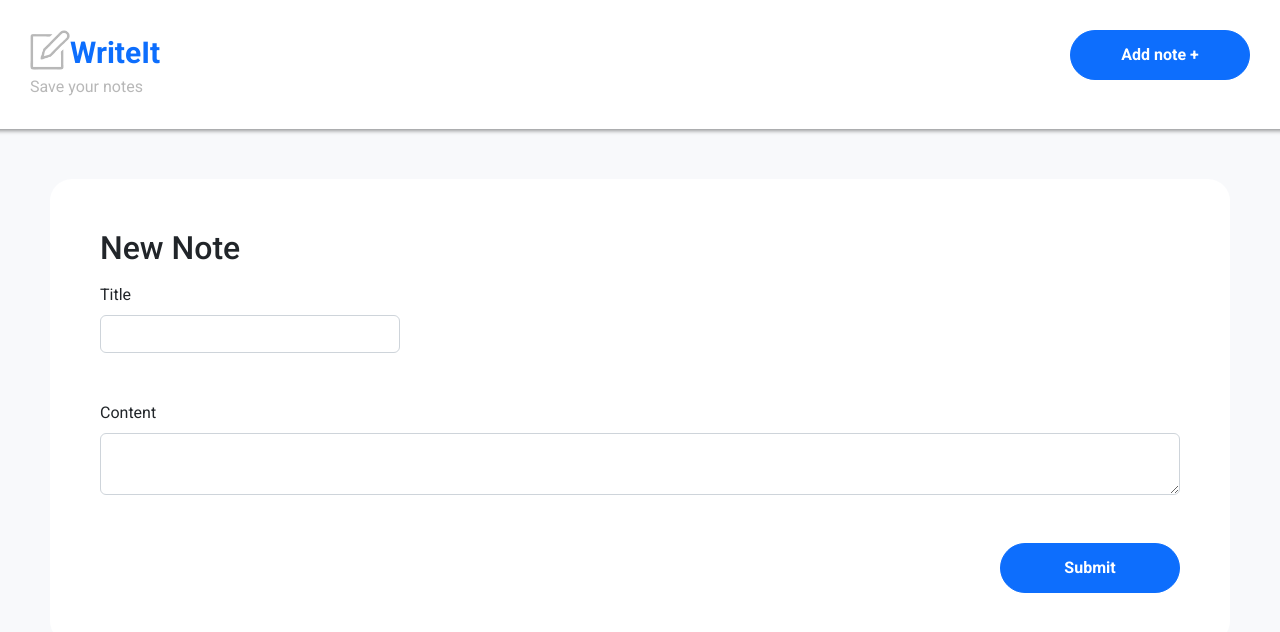
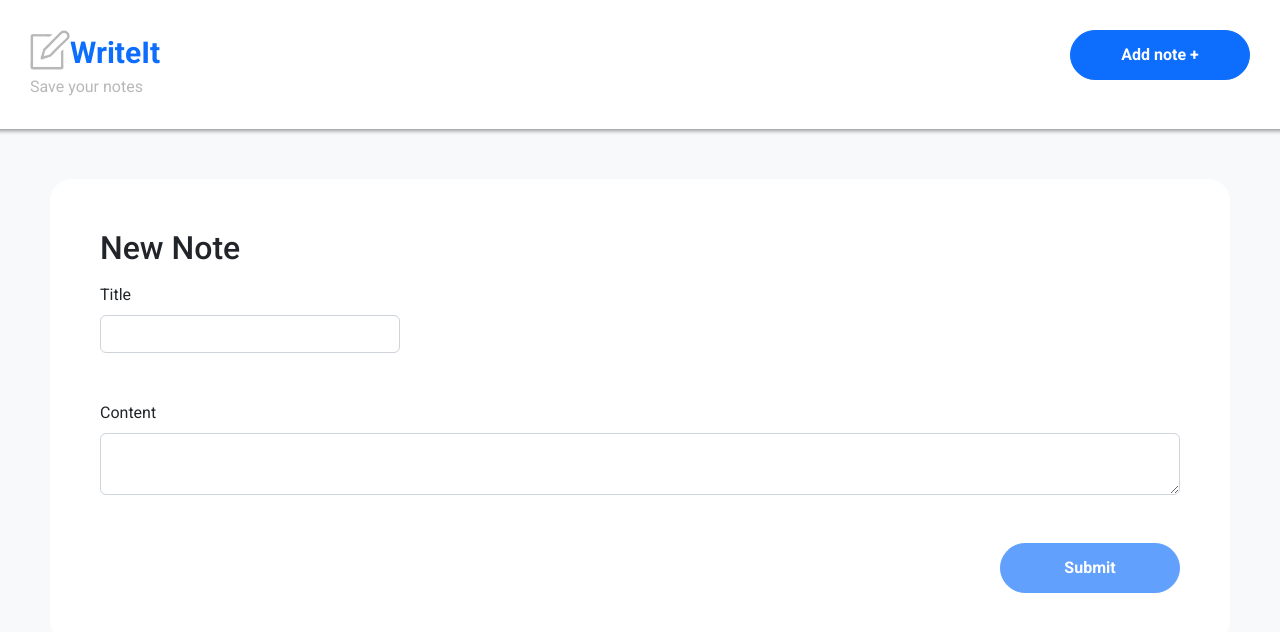
Before and after one commit to alikssant/WriteIt, a React (Create React App) app: page /note/new in a window 1280 px wide. Shown: the top 632 px of the page. Built offline with nearby package versions, Linux system fonts and the light colour scheme; data requests are answered from the project's data file.

Commit message:
Form validation

```diff
--- a/db.json
+++ b/db.json
@@ -29,6 +29,12 @@
       "title": "Roblox",
       "content": "Roblox is an online game platform and game creation system developed by Roblox Corporation",
       "created_at": "12/18/2024"
+    },
+    {
+      "id": "c2e2",
+      "title": "Option 2",
+      "content": "In futures trading, the right to sell or buy a commodity, stock, bond",
+      "created_at": "12/19/2024"
     }
   ]
 }
--- a/src/components/ButtonPrimary/ButtonPrimary.jsx
+++ b/src/components/ButtonPrimary/ButtonPrimary.jsx
@@ -1,7 +1,8 @@
 import s from "./style.module.css";
-export function ButtonPrimary({ children, onClick }) {
+export function ButtonPrimary({ children, onClick, isDisabled }) {
   return (
     <button
+      disabled={isDisabled}
       onClick={onClick}
       type="button"
       className={`btn btn-primary ${s.button}`}
--- a/src/components/NoteForm/NoteForm.jsx
+++ b/src/components/NoteForm/NoteForm.jsx
@@ -17,8 +17,8 @@ const VALIDATOR = {
 export function NoteForm({ title, onClickEdit, onClickDelete, onSubmit }) {
   const [formValues, setFormValues] = useState({ title: "", content: "" });
   const [formErrors, setFormErrors] = useState({
-    title: undefined,
-    content: undefined,
+    title: true,
+    content: true,
   });
 
   const updateFormValues = (e) => {
@@ -35,6 +35,15 @@ export function NoteForm({ title, onClickEdit, onClickDelete, onSubmit }) {
       ...formErrors,
       [fieldName]: VALIDATOR[fieldName](fieldValue),
     });
+  };
+
+  const hasError = () => {
+    for (const fieldName in formErrors) {
+      if (formErrors[fieldName]) {
+        return true;
+      }
+    }
+    return false;
   };
 
   const actionIcons = (
@@ -75,7 +84,12 @@ export function NoteForm({ title, onClickEdit, onClickDelete, onSubmit }) {
 
   const submitBtn = (
     <div className={s.submit_btn}>
-      <ButtonPrimary onClick={() => onSubmit(formValues)}>Submit</ButtonPrimary>
+      <ButtonPrimary
+        isDisabled={hasError()}
+        onClick={() => onSubmit(formValues)}
+      >
+        Submit
+      </ButtonPrimary>
     </div>
   );
 
```
